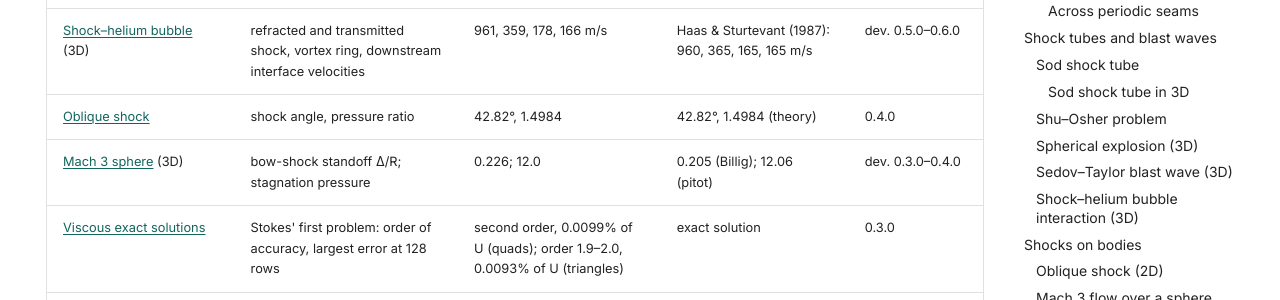
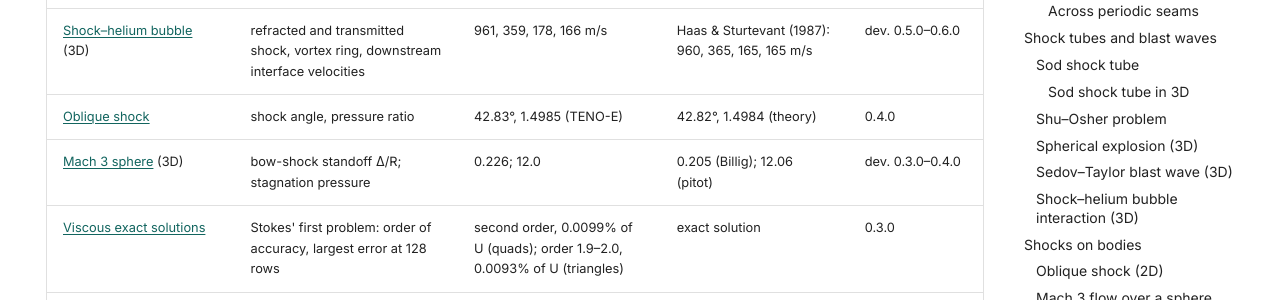
Before and after one commit to MatthewBonanni/mallard-website, an MkDocs documentation site: the page built from content/validation.md, in a window 1280 px wide and 900 px high, scrolled down 823 px. Shown: the part 151-451 px from the top of the window. Built offline with MkDocs 1.6.1 and Material for MkDocs 9.7.7, drawn with Linux system fonts in a browser that asks for light colours; comment, search, counter and statistics services are not loaded.

Commit message:
Validation: oblique-shock summary row with the TENO-E values of its section
Co-Authored-By: Claude Opus 5.5 <noreply@anthropic.com>

```diff
--- a/content/validation.md
+++ b/content/validation.md
@@ -18,7 +18,7 @@ Each result on this page comes from a run of Mallard (double precision, default
 | [Spherical explosion](#spherical-explosion) (3D) | mean density difference, 64³ hexahedra | 0.004 | 1D radial solution, 4000 cells | <span class="mallard-nowrap">0.3.0</span> |
 | [Sedov–Taylor blast wave](#sedov-taylor) (3D) | shock radius error at t = 0.8 | +1.1% | exact similarity solution | <span class="mallard-nowrap">dev. 0.3.0–0.4.0</span> |
 | [Shock–helium bubble](#shock-bubble) (3D) | refracted and transmitted shock, vortex ring, downstream interface velocities | 961, 359, 178, 166 m/s | Haas & Sturtevant (1987): 960, 365, 165, 165 m/s | <span class="mallard-nowrap">dev. 0.5.0–0.6.0</span> |
-| [Oblique shock](#oblique-shock) | shock angle, pressure ratio | 42.82°, 1.4984 | 42.82°, 1.4984 (theory) | <span class="mallard-nowrap">0.4.0</span> |
+| [Oblique shock](#oblique-shock) | shock angle, pressure ratio | 42.83°, 1.4985 (TENO-E) | 42.82°, 1.4984 (theory) | <span class="mallard-nowrap">0.4.0</span> |
 | [Mach 3 sphere](#mach-3-sphere) (3D) | bow-shock standoff Δ/R; stagnation pressure | 0.226; 12.0 | 0.205 (Billig); 12.06 (pitot) | <span class="mallard-nowrap">dev. 0.3.0–0.4.0</span> |
 | [Viscous exact solutions](#viscous-exact-solutions) | Stokes' first problem: order of accuracy, largest error at 128 rows | second order, 0.0099% of U (quads); order 1.9–2.0, 0.0093% of U (triangles) | exact solution | <span class="mallard-nowrap">0.3.0</span> |
 | [Viscous shock tube](#viscous-shock-tube) | wall density RMS difference; lambda-shock triple point | 0.56 (range 37–118); (0.581, 0.138) | Zhou et al. (2018), 1500 × 750 grid: (0.58, 0.137) | <span class="mallard-nowrap">0.4.0</span> |
```
